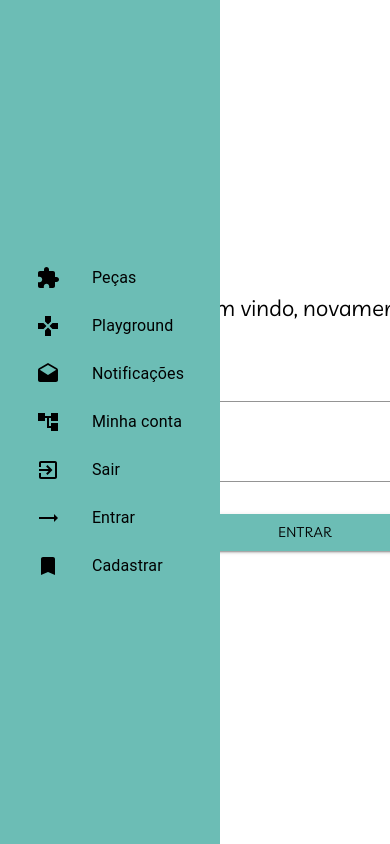
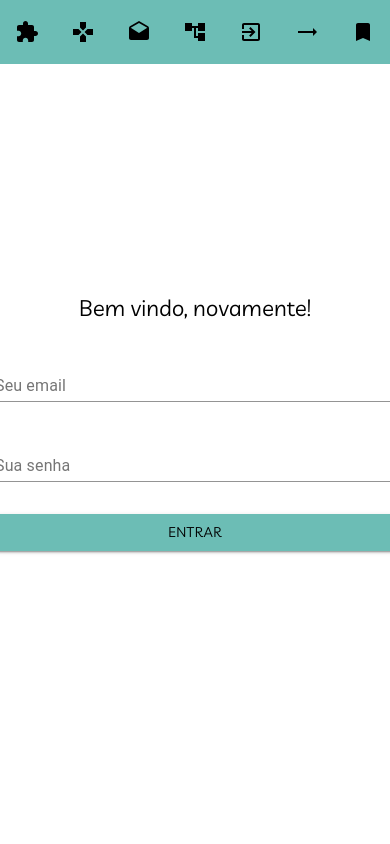
Before and after one commit to victor-0x29a/piece-game, a React (Vite) app in the folder peceirofront/: page /login in a window 390 px wide. Built offline with nearby package versions, Linux system fonts and the light colour scheme.

Commit message:
add: responsive sidebar and app area

```diff
--- a/peceirofront/src/Components/sidebar.component.tsx
+++ b/peceirofront/src/Components/sidebar.component.tsx
@@ -5,22 +5,31 @@ import List from '@material-ui/core/List';
 import ListItem from '@material-ui/core/ListItem';
 import ListItemIcon from '@material-ui/core/ListItemIcon';
 import ListItemText from '@material-ui/core/ListItemText';
-
+import { useMediaQuery } from '@material-ui/core';
 import { listItems } from '../data/sidebar.data'
 
 const SideBarComponent = () => {
+    const mobile = useMediaQuery("(max-width: 612px)")
     return (
         <SideBar>
             <List
                 component="nav"
                 aria-labelledby="nested-list-subheader"
+                style={{
+                    display: mobile ? "flex" : "initial",
+                    flexDirection: mobile ? "row" : "column",
+                    justifyContent: "space-evenly"
+                }}
             >
                 {listItems?.map((item, index: number) => (
-                    <ListItem button key={index}>
-                        <ListItemIcon>
+                    <ListItem button key={index} alignItems='center' style={{
+                        justifyContent: "center",
+                    }}>
+                        {mobile && item.image}
+                        {!mobile && <ListItemIcon>
                             {item.image}
-                        </ListItemIcon>
-                        <ListItemText primary={item.name} />
+                        </ListItemIcon>}
+                        {!mobile && <ListItemText primary={item.name} />}
                     </ListItem>
                 ))}
             </List>
--- a/peceirofront/src/style/components.tsx
+++ b/peceirofront/src/style/components.tsx
@@ -25,7 +25,6 @@ span {
 `
 
 export const SideBar = styled.aside`
-width: 220px;
 position: absolute;
 left: 0;
 top: 0;
@@ -35,6 +34,11 @@ justify-content: center;
 align-items: center;
 background-color: ${bgMenus};
 z-index: 1;
+@media screen and (max-width: 612px){
+    height: 4rem;
+    width: 100vw;
+    position: "relative"
+}
 `
 
 export const App = styled.div`
@@ -42,6 +46,9 @@ margin-left: 220px;
 height: 100vh;
 overflow-x: hidden;
 overflow-y: scroll;
+@media screen and (max-width: 612px){
+    margin-left: 0px;
+}
 `
 
 export const FormLogin = styled.form`
```
